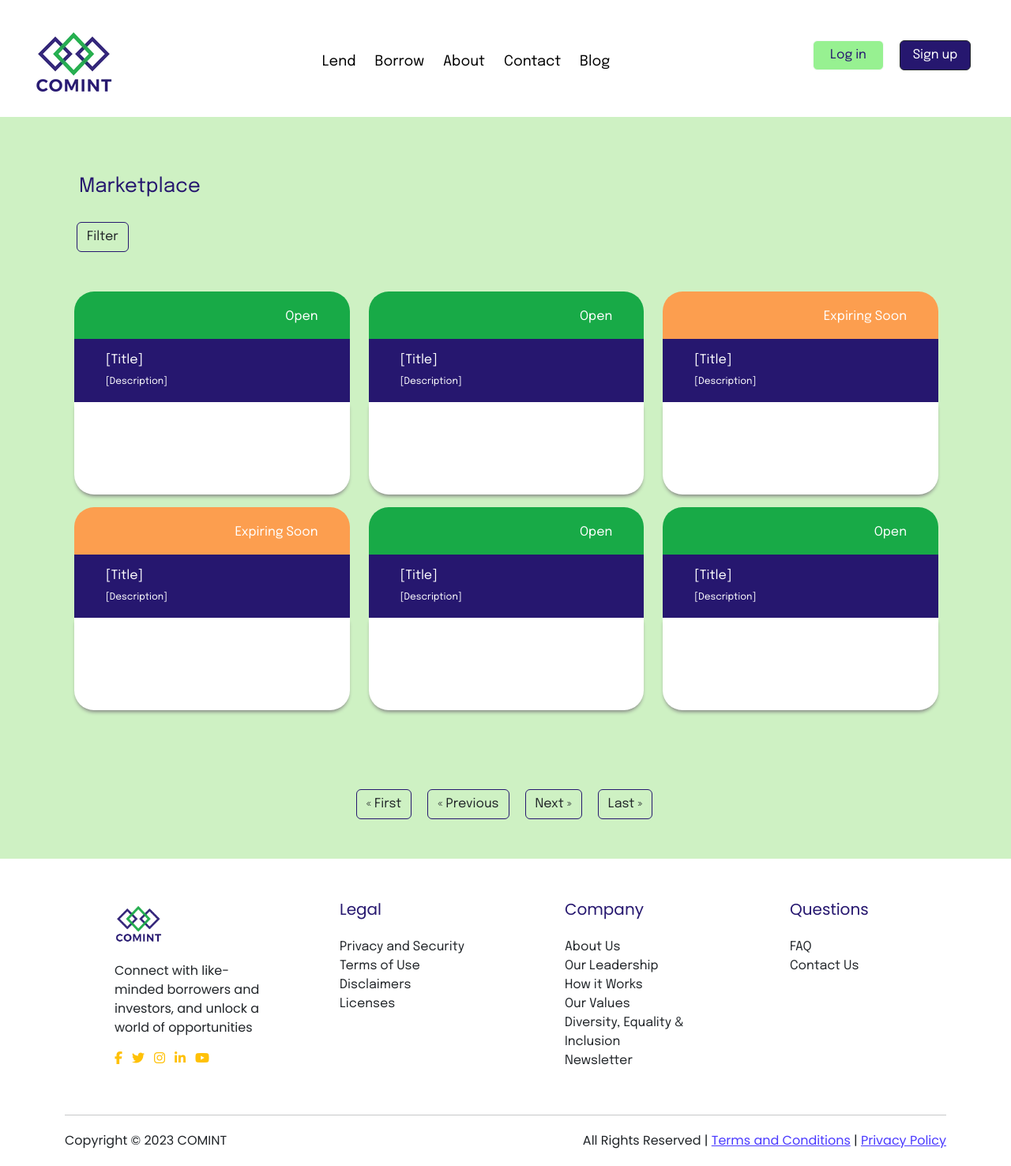
After one commit to comint-admin/comint, a Django app: template comintapp/templates/account/marketplace.html in a window 1280 px wide. The commit adds this page. Shown: the whole page at 79% size. Run offline with Django 4.2, Linux system fonts and the light colour scheme; the template is opened without the code that fills it, so the values that code supplies are empty; some libraries are stand-ins or nearby versions; some web fonts are replaced.

Commit message:
bao update

```diff
--- /dev/null
+++ b/comintapp/templates/account/marketplace.html
@@ -0,0 +1,135 @@
+{% extends "account/base.html" %}
+{% load widget_tweaks %}
+
+{% load i18n %}
+{% load account socialaccount %}
+
+{% block head_title %}{% trans "Dashboard" %}{% endblock head_title %}
+
+{% block styles %}
+  <style>
+    .highlight-news-container ul{
+        list-style: none;
+    }
+    .lend-borrow {
+        max-width: 100%;
+        height: 257px;
+        box-sizing: border-box;
+        padding-right: 20px;
+        background-color: #26176F;
+        margin-right: 40px;
+        width: 550px;
+    }
+    .d-flex {
+        display: flex;
+    }
+    .filter {
+      margin-right: 20px;
+      border: #26176F 1px solid ;
+    }
+    .filter:hover {
+      color: white;
+      background-color: #26176F;
+    }
+  </style>
+{% endblock styles %}
+
+{% block content %}
+  <div class="highlight-news-container" style="background-color: rgb(206, 241, 195); padding: 150px 80px 150px 50px; color: white;">
+    <div>
+      <p class="font-weight-light" style="margin: -80px 0px 80px 50px; color: #26176F; font-size: 25px;" >Marketplace</p>
+      <ul class="d-flex" style="list-style: none; margin: -55px 0px 50px 15px; color: #26176F;">
+        <li>
+          <button class="btn btn-md btn-block filter">Filter</button>
+        </li>
+      </ul>
+    </div>
+      <ul class="highlight-news-list d-flex">
+        <li class="container">
+            <div class="container" style="background-color:#18AA47; border-radius: 25px 25px 0px 0px; height: 60px; padding: 0px 40px;">
+              <p style="padding: 20px 0px; text-align: right;">Open</p>
+            </div>
+            <div class="container" style="background-color: #26176F; height: 80px; padding: 0px 40px;">
+              <p style="padding-top: 15px; text-align: left;">[Title]</p>
+              <p style="margin-top: -10px; text-align:left; font-size: 12px;">[Description]</p>
+            </div>
+            <div class="container" style="background-color: white; border-radius: 0px 0px 25px 25px; height: 117px; padding: 0px 40px; box-shadow: 0 4px 5px -2px gray;">
+            </div>
+        </li>
+        <li class="container">
+          <div class="container" style="background-color:#18AA47; border-radius: 25px 25px 0px 0px; height: 60px; padding: 0px 40px;">
+            <p style="padding: 20px 0px; text-align: right;">Open</p>
+          </div>
+          <div class="container" style="background-color: #26176F; height: 80px; padding: 0px 40px;">
+            <p style="padding-top: 15px; text-align: left;">[Title]</p>
+            <p style="margin-top: -10px; text-align:left; font-size: 12px;">[Description]</p>
+          </div>
+          <div class="container" style="background-color: white; border-radius: 0px 0px 25px 25px; height: 117px; padding: 0px 40px; box-shadow: 0 4px 5px -2px gray;">
+          </div>
+        </li>
+        <li class="container">
+          <div class="container" style="background-color:#FC9E4F; border-radius: 25px 25px 0px 0px; height: 60px; padding: 0px 40px;">
+            <p style="padding: 20px 0px; text-align: right;">Expiring Soon</p>
+          </div>
+          <div class="container" style="background-color: #26176F; height: 80px; padding: 0px 40px;">
+            <p style="padding-top: 15px; text-align: left;">[Title]</p>
+            <p style="margin-top: -10px; text-align:left; font-size: 12px;">[Description]</p>
+          </div>
+          <div class="container" style="background-color: white; border-radius: 0px 0px 25px 25px; height: 117px; padding: 0px 40px; box-shadow: 0 4px 5px -2px gray;">
+          </div>
+      </li>
+    </ul>
+
+    <ul class="highlight-news-list d-flex">
+      <li class="container">
+          <div class="container" style="background-color:#FC9E4F; border-radius: 25px 25px 0px 0px; height: 60px; padding: 0px 40px;">
+            <p style="padding: 20px 0px; text-align: right;">Expiring Soon</p>
+          </div>
+          <div class="container" style="background-color: #26176F; height: 80px; padding: 0px 40px;">
+            <p style="padding-top: 15px; text-align: left;">[Title]</p>
+            <p style="margin-top: -10px; text-align:left; font-size: 12px;">[Description]</p>
+          </div>
+          <div class="container" style="background-color: white; border-radius: 0px 0px 25px 25px; height: 117px; padding: 0px 40px; box-shadow: 0 4px 5px -2px gray;">
+          </div>
+      </li>
+      <li class="container">
+        <div class="container" style="background-color:#18AA47; border-radius: 25px 25px 0px 0px; height: 60px; padding: 0px 40px;">
+          <p style="padding: 20px 0px; text-align: right;">Open</p>
+        </div>
+        <div class="container" style="background-color: #26176F; height: 80px; padding: 0px 40px;">
+          <p style="padding-top: 15px; text-align: left;">[Title]</p>
+          <p style="margin-top: -10px; text-align:left; font-size: 12px;">[Description]</p>
+        </div>
+        <div class="container" style="background-color: white; border-radius: 0px 0px 25px 25px; height: 117px; padding: 0px 40px; box-shadow: 0 4px 5px -2px gray;">
+        </div>
+      </li>
+      <li class="container">
+        <div class="container" style="background-color:#18AA47; border-radius: 25px 25px 0px 0px; height: 60px; padding: 0px 40px;">
+          <p style="padding: 20px 0px; text-align: right;">Open</p>
+        </div>
+        <div class="container" style="background-color: #26176F; height: 80px; padding: 0px 40px;">
+          <p style="padding-top: 15px; text-align: left;">[Title]</p>
+          <p style="margin-top: -10px; text-align:left; font-size: 12px;">[Description]</p>
+        </div>
+        <div class="container" style="background-color: white; border-radius: 0px 0px 25px 25px; height: 117px; padding: 0px 40px; box-shadow: 0 4px 5px -2px gray;">
+        </div>
+    </li>
+  </ul>
+  <div>
+    <ul class="d-flex" style="list-style: none; margin: 100px 0px -100px 15px; color: #26176F; text-align: center; justify-content: center;">
+      <li>
+        <button class="btn btn-md btn-block filter">&laquo; First</button>
+      </li>
+      <li>
+        <button class="btn btn-md btn-block filter">&laquo; Previous</button>
+      </li>
+      <li>
+        <button class="btn btn-md btn-block filter">Next &raquo;</button>
+      </li>
+      <li>
+        <button class="btn btn-md btn-block filter">Last &raquo;</button>
+      </li>
+    </ul>
+  </div>
+  </div>
+{% endblock content %}
```
Also changed, not shown: comintapp/templates/account/dashboard.html (added, +73 -0 lines), comintapp/templates/account/loan_request_form.html (added, +143 -0 lines), comintapp/templates/account/login.html (+33 -113 lines), db.sqlite3 (added).
